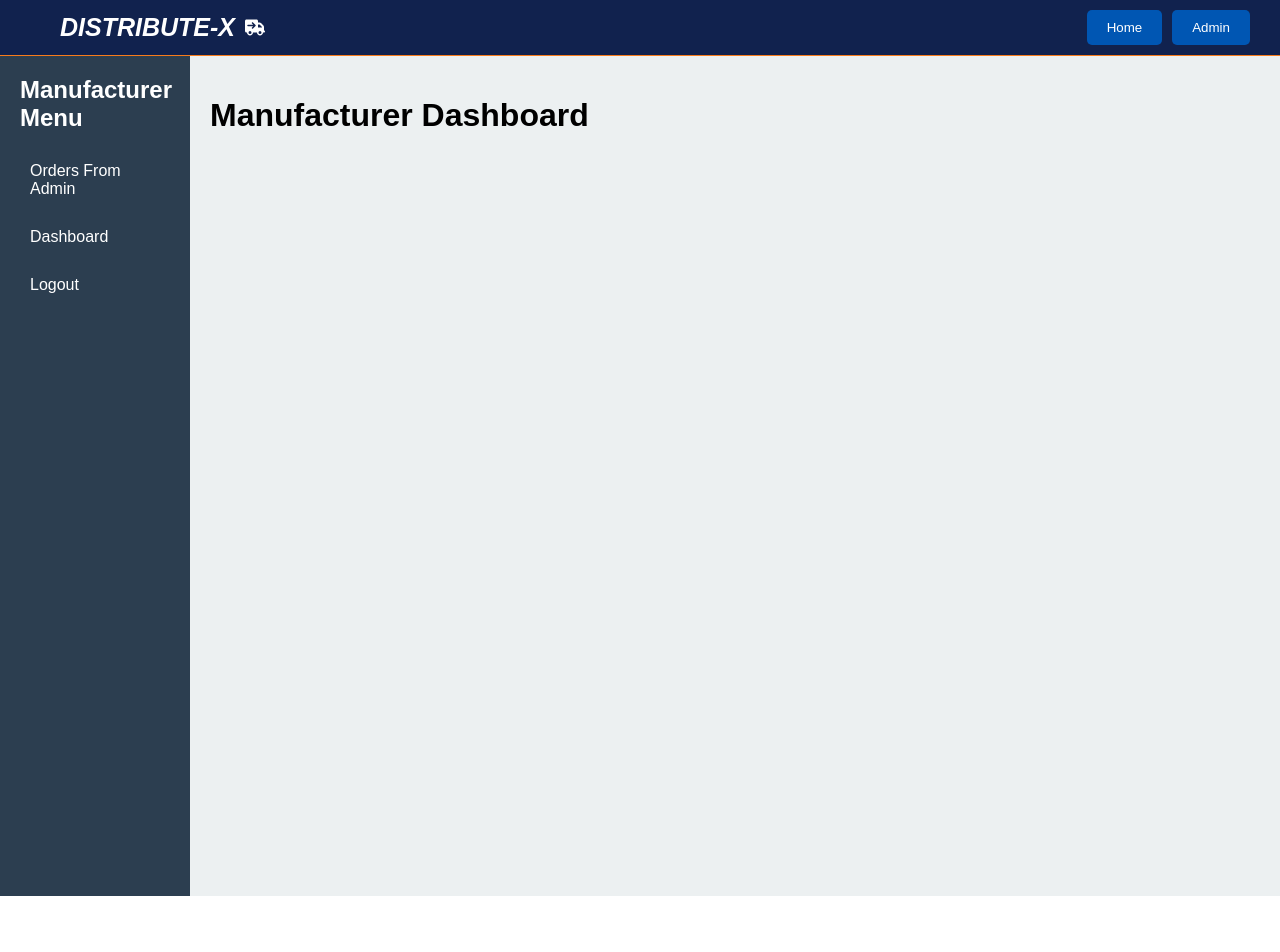
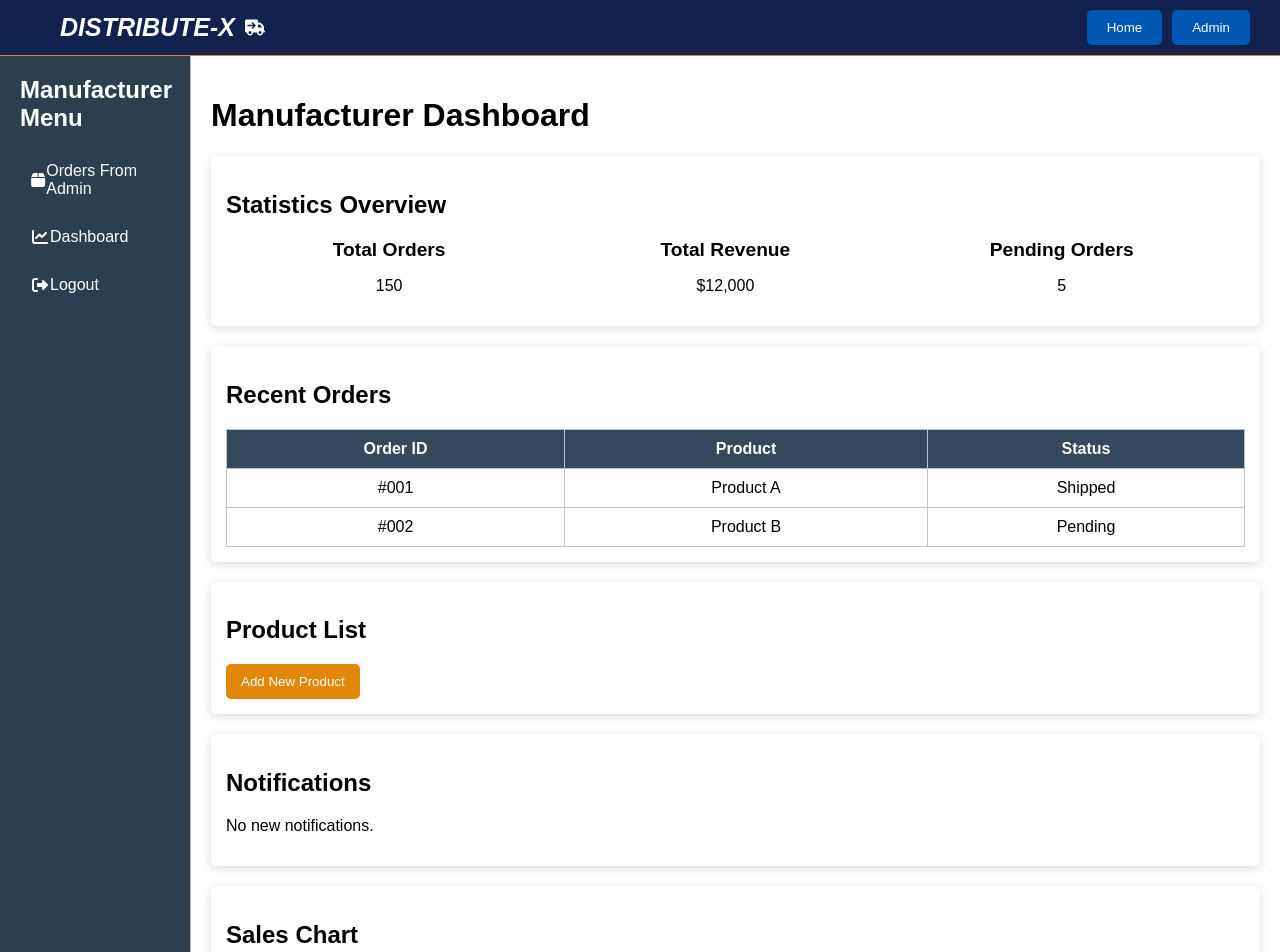
Before and after one commit to Gabriellapendo7/Frontend-distributeX, a React (Create React App) app: page /manufacturer in a window 1280 px wide. Shown: the top 952 px of the page. Before the commit the page ends 896 px from the top, so only its background shows below. Built offline with nearby package versions, Linux system fonts and the light colour scheme.

Commit message:
Joined flask restful api and frontend

```diff
--- a/src/Components/ManufacturerAuthForm.js
+++ b/src/Components/ManufacturerAuthForm.js
@@ -9,14 +9,49 @@ function ManufacturerAuthForm() {
   const [name, setName] = useState('');
   const [email, setEmail] = useState('');
   const [password, setPassword] = useState('');
+  const [companyName, setCompanyName] = useState('');
+  const [contactInfo, setContactInfo] = useState('');
   const [showModal, setShowModal] = useState(false);
   const navigate = useNavigate();
 
-  const handleSubmit = (e) => {
+  const handleSubmit = async (e) => {
     e.preventDefault();
-    // Handle form submission logic here
-    navigate('/manufacturer');
+
+    const url = isSignUp ? 'http://localhost:5555/manufacturers' : 'http://localhost:5555/manufacturers/login';
+    const method = isSignUp ? 'POST' : 'POST';
+
+    const body = isSignUp ? {
+      username: name,  // assuming username is the name of the manufacturer
+      email: email,
+      password: password,
+      companyname: companyName,
+      contactinfo: contactInfo
+    } : {
+      username: name,
+      password: password
+    };
+
+    try {
+      const response = await fetch(url, {
+        method: method,
+        headers: {
+          'Content-Type': 'application/json'
+        },
+        body: JSON.stringify(body)
+      });
+
+      if (response.ok) {
+        const data = await response.json();
+        console.log(data);
+        navigate('/manufacturer');  // Redirect on success
         setShowModal(false);
+      } else {
+        const errorData = await response.json();
+        console.error(errorData.error); // Handle errors appropriately
+      }
+    } catch (error) {
+      console.error('Error:', error);
+    }
   };
 
   return (
@@ -32,10 +67,11 @@ function ManufacturerAuthForm() {
             <h2>{isSignUp ? 'Manufacturer Sign Up' : 'Manufacturer Log In'}</h2>
             <form onSubmit={handleSubmit}>
               {isSignUp && (
+                <>
                   <div className="input-group">
                     <FontAwesomeIcon icon={faUserCircle} />
                     <input
-                    placeholder='Full name'
+                      placeholder='Full name (Username)'
                       type="text"
                       name="name"
                       value={name}
@@ -43,6 +79,27 @@ function ManufacturerAuthForm() {
                       required
                     />
                   </div>
+                  <div className="input-group">
+                    <input
+                      placeholder='Company Name'
+                      type="text"
+                      name="companyname"
+                      value={companyName}
+                      onChange={(e) => setCompanyName(e.target.value)}
+                      required
+                    />
+                  </div>
+                  <div className="input-group">
+                    <input
+                      placeholder='Contact Info'
+                      type="text"
+                      name="contactinfo"
+                      value={contactInfo}
+                      onChange={(e) => setContactInfo(e.target.value)}
+                      required
+                    />
+                  </div>
+                </>
               )}
               <div className="input-group">
                 <FontAwesomeIcon icon={faEnvelope} />
--- a/src/Components/ManufacturerPage.css
+++ b/src/Components/ManufacturerPage.css
@@ -17,6 +17,7 @@
 
 .side-menu h2 {
   margin: 0 0 20px;
+  font-size: 1.5em; /* Increased font size */
 }
 
 .side-menu ul {
@@ -31,17 +32,122 @@
 .side-menu ul li a {
   color: white;
   text-decoration: none;
-    display: block;
+  display: flex; /* Use flexbox for icon and text alignment */
+  align-items: center; /* Center the icon and text vertically */
   padding: 10px;
+  border-radius: 5px; /* Rounded corners */
+  transition: background-color 0.3s, padding-left 0.3s; /* Smooth transitions */
+}
+
+.side-menu ul li a i {
+  margin-right: 10px; /* Space between icon and text */
 }
 
 .side-menu ul li a:hover {
   background-color: #e1880a;
+  padding-left: 15px; /* Indentation on hover */
 }
 
 .main-content {
   padding: 20px;
   flex-grow: 1;
-    background-color: #ecf0f1;
+  /* background: url('path/to/your/background-pattern.png') repeat; Use a subtle pattern */
   min-height: 100vh;
+  border-left: 1px solid #bdc3c7; /* Divider between menu and content */
 }
+
+/* Stats Overview */
+.stats-overview {
+  background-color: white;
+  padding: 15px;
+  border-radius: 5px;
+  box-shadow: 0 2px 10px rgba(0, 0, 0, 0.15); /* Enhanced shadow */
+  margin-bottom: 20px; /* Space below the section */
+}
+
+.stat-item {
+  display: inline-block;
+  width: calc(33% - 10px); /* Three items in a row */
+  margin-right: 10px;
+  text-align: center;
+}
+
+.stat-item h3 {
+  margin: 0;
+  font-size: 1.2em; /* Font size for statistics */
+}
+
+/* Recent Orders Table */
+.recent-orders {
+  background-color: white;
+  padding: 15px;
+  border-radius: 5px;
+  box-shadow: 0 2px 10px rgba(0, 0, 0, 0.15);
+  margin-bottom: 20px; /* Space below the section */
+}
+
+.recent-orders table {
+  width: 100%;
+  border-collapse: collapse;
+}
+
+.recent-orders th, .recent-orders td {
+  padding: 10px;
+  border: 1px solid #bdc3c7;
+  text-align: center;
+}
+
+.recent-orders th {
+  background-color: #34495e; /* Header background */
+  color: white; /* Header text color */
+}
+
+/* Product List */
+.product-list {
+  background-color: white;
+  padding: 15px;
+  border-radius: 5px;
+  box-shadow: 0 2px 10px rgba(0, 0, 0, 0.15);
+  margin-bottom: 20px; /* Space below the section */
+}
+
+.product-list button {
+  padding: 10px 15px;
+  background-color: #e1880a;
+  color: white;
+  border: none;
+  border-radius: 5px;
+  cursor: pointer;
+  transition: background-color 0.3s;
+}
+
+.product-list button:hover {
+  background-color: #d67c0d; /* Darker shade on hover */
+}
+
+/* Notifications */
+.notifications {
+  background-color: white;
+  padding: 15px;
+  border-radius: 5px;
+  box-shadow: 0 2px 10px rgba(0, 0, 0, 0.15);
+  margin-bottom: 20px; /* Space below the section */
+}
+
+/* Sales Chart Placeholder */
+.sales-chart {
+  background-color: white;
+  padding: 15px;
+  border-radius: 5px;
+  box-shadow: 0 2px 10px rgba(0, 0, 0, 0.15);
+  margin-bottom: 20px; /* Space below the section */
+}
+
+.chart-placeholder {
+  height: 200px; /* Height for chart placeholder */
+  display: flex;
+  justify-content: center;
+  align-items: center;
+  font-size: 1.2em; /* Placeholder text size */
+  color: #7f8c8d; /* Placeholder text color */
+}
--- a/src/Components/ManufacturerPage.js
+++ b/src/Components/ManufacturerPage.js
@@ -1,5 +1,7 @@
-import React, { useState } from 'react';
-import './ManufacturerPage.css';
+import React from 'react';
+import './ManufacturerPage.css'; // For styling
+import { FontAwesomeIcon } from '@fortawesome/react-fontawesome';
+import { faBox, faChartLine, faSignOutAlt } from '@fortawesome/free-solid-svg-icons';
 
 function ManufacturerPage() {
   return (
@@ -7,15 +9,65 @@ function ManufacturerPage() {
       <aside className="side-menu">
         <h2>Manufacturer Menu</h2>
         <ul>
-          <li><a href="#">Orders From Admin</a></li>
-          <li><a href="#">Dashboard</a></li>
-          <li><a href="/">Logout</a></li>
+          <li><a href="#"><FontAwesomeIcon icon={faBox} /> Orders From Admin</a></li>
+          <li><a href="#"><FontAwesomeIcon icon={faChartLine} /> Dashboard</a></li>
+          <li><a href="/"><FontAwesomeIcon icon={faSignOutAlt} /> Logout</a></li>
         </ul>
       </aside>
       <main className="main-content">
         <h1>Manufacturer Dashboard</h1>
+        <div className="stats-overview">
+          <h2>Statistics Overview</h2>
+          <div className="stat-item">
+            <h3>Total Orders</h3>
+            <p>150</p>
+          </div>
+          <div className="stat-item">
+            <h3>Total Revenue</h3>
+            <p>$12,000</p>
+          </div>
+          <div className="stat-item">
+            <h3>Pending Orders</h3>
+            <p>5</p>
+          </div>
+        </div>
+        <div className="recent-orders">
+          <h2>Recent Orders</h2>
+          <table>
+            <thead>
+              <tr>
+                <th>Order ID</th>
+                <th>Product</th>
+                <th>Status</th>
+              </tr>
+            </thead>
+            <tbody>
+              <tr>
+                <td>#001</td>
+                <td>Product A</td>
+                <td>Shipped</td>
+              </tr>
+              <tr>
+                <td>#002</td>
+                <td>Product B</td>
+                <td>Pending</td>
+              </tr>
+            </tbody>
+          </table>
+        </div>
+        <div className="product-list">
+          <h2>Product List</h2>
+          <button>Add New Product</button>
+        </div>
+        <div className="notifications">
+          <h2>Notifications</h2>
+          <p>No new notifications.</p>
+        </div>
+        <div className="sales-chart">
+          <h2>Sales Chart</h2>
+          <div className="chart-placeholder">[Sales Chart Placeholder]</div>
+        </div>
       </main>
-
     </div>
   );
 }
```
Lines whose indentation alone changed are shown as unchanged.
